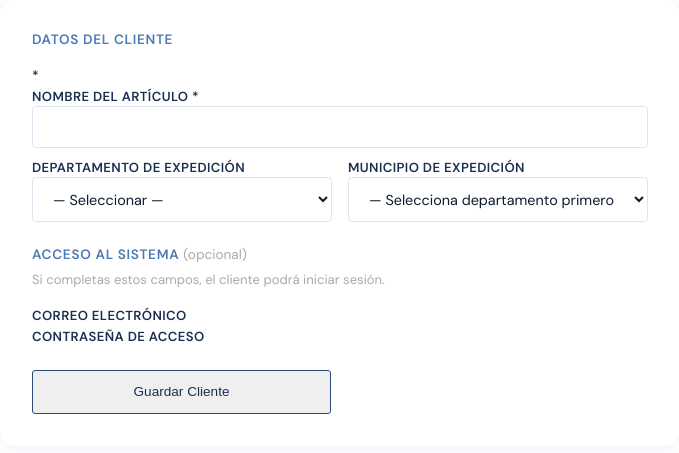
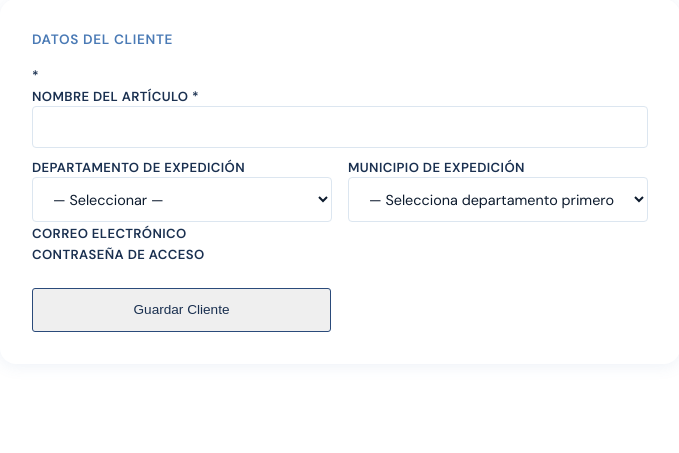
Before and after one commit to andresvacca/DIAMANTE_AZUL_SASN, a Django app: template clientes/templates/clientes/crear.html in a window 1280 px wide. Shown: the part 197-650 px from the top of the page, without its empty margins (300-979 px from the left). Run offline with Django 5.2, Linux system fonts and the light colour scheme; the template is opened without the code that fills it: values that come from a table or form of the project are taken from there, others are empty; parts of the project's set-up code (start-up, migrations or seed data) failed here and were passed over.

Commit message:
update crear cliente

```diff
--- a/clientes/templates/clientes/crear.html
+++ b/clientes/templates/clientes/crear.html
@@ -121,10 +121,6 @@
                             </select>
                         </div>
                     </div>
-
-                    <h3 style="margin:1.5rem 0 0.5rem;font-size:0.85rem;text-transform:uppercase;letter-spacing:0.05em;color:#4a7ab5;">Acceso al Sistema <span style="color:#aaa;font-weight:400;text-transform:none;letter-spacing:0;">(opcional)</span></h3>
-                    <p style="font-size:0.82rem;color:#aaa;margin:0 0 1rem;">Si completas estos campos, el cliente podrá iniciar sesión.</p>
-
                     <div class="auth-field">
                         <label class="auth-label">Correo Electrónico</label>
                         {{ form.email }}
```
